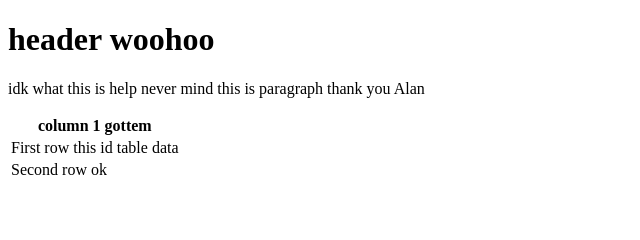
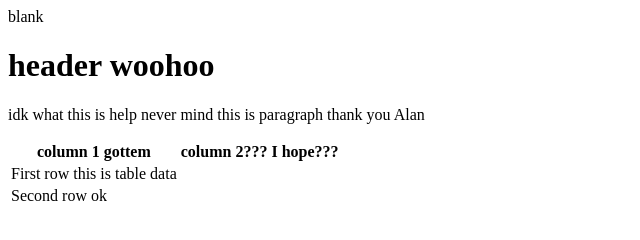
Before and after one commit to SquillTheSquid9/WillRevised, a plain HTML site: page index.html in a window 1280 px wide. Shown: the whole page, without its empty margins (0-640 px from the left). Drawn offline with Linux system fonts and the light colour scheme.

Commit message:
Update index.html

```diff
--- a/index.html
+++ b/index.html
@@ -2,7 +2,7 @@
 <html>
 	<head>
 		<title> this is my title </title>
-		<link rel="stylesheet" href="./style.css" />
+		<link> blank </link>
 	</head>
 	<body>
 		<h1> header woohoo </h1>
@@ -11,12 +11,13 @@
 			<thead>
 				<tr>
 					<th> column 1 gottem </th>
+					<th> column 2??? I hope??? </th>
 				</tr>
 			</thead>
 			<tbody>
 				<tr>
 					<td>
-						First row this id table data
+						First row this is table data
 					</td>
 				</tr>
 				<tr>
```
